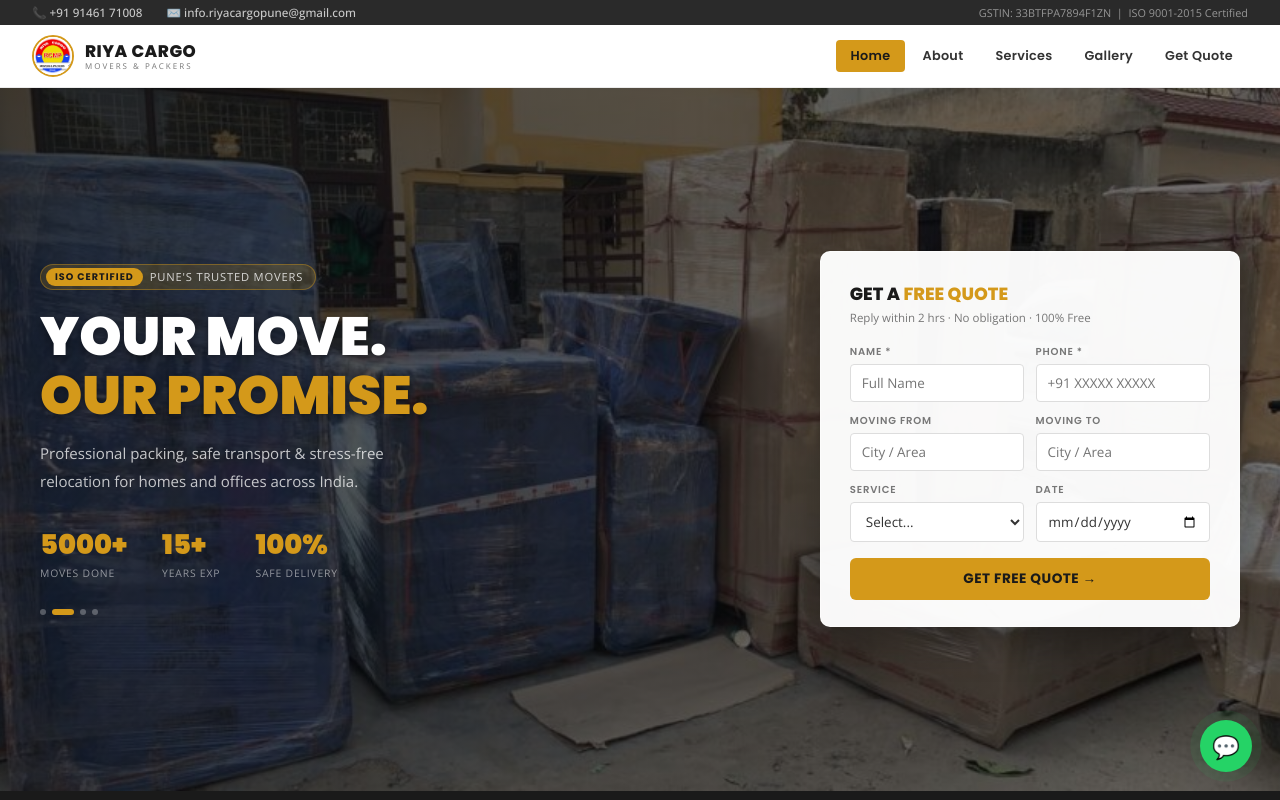
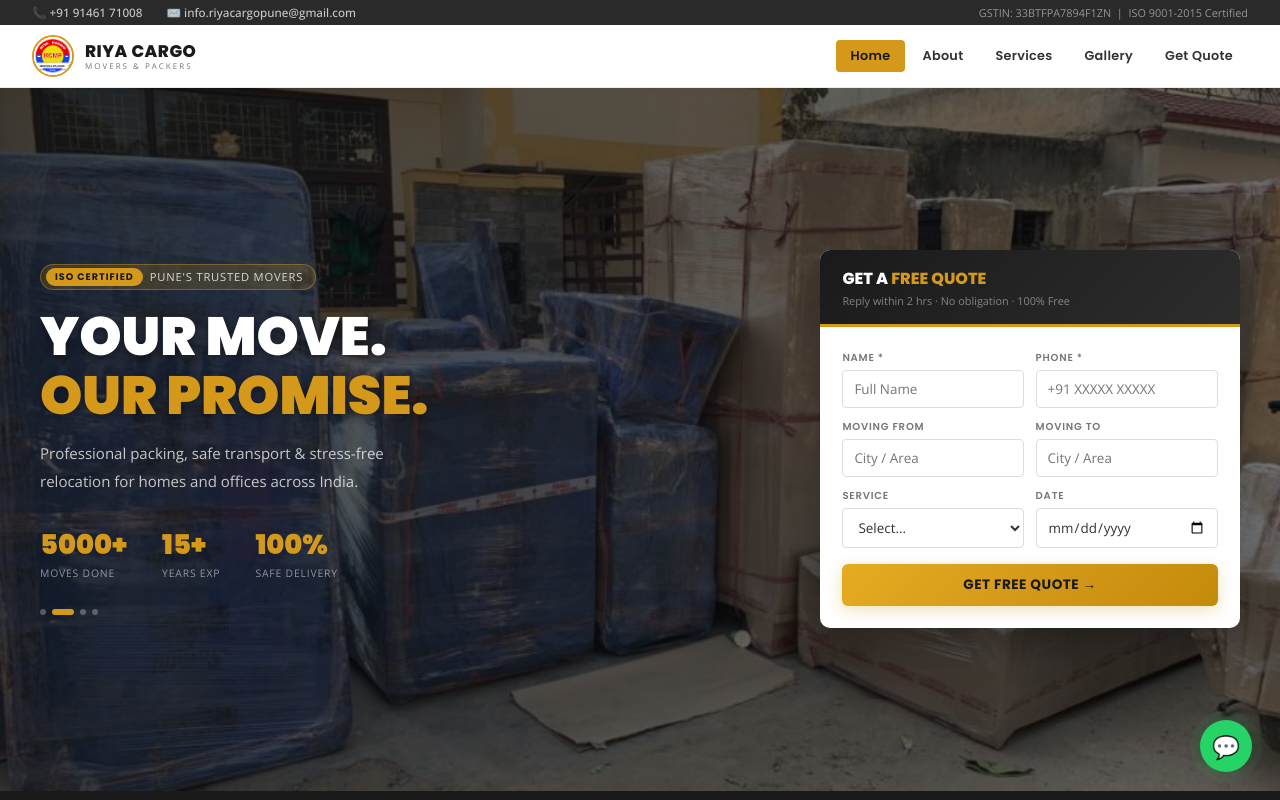
Before and after one commit to mahajan022/Riya-Cargo, a React (Vite) app: page / in a window 1280 px wide. Shown: the top 800 px of the page. Built offline with nearby package versions, Linux system fonts and the light colour scheme.

Commit message:
contactformated

```diff
--- a/src/App.jsx
+++ b/src/App.jsx
@@ -213,10 +213,14 @@ const Hero = ({ setPage }) => {
               <button onClick={()=>setSt("idle")} style={{ marginTop:"1rem", background:"var(--acc)", color:"var(--black)", border:"none", padding:"8px 20px", borderRadius:"4px", cursor:"pointer", ...H, fontWeight:700, fontSize:"0.8rem" }}>Submit Again</button>
             </div>
           ):(
-            <div style={{ background:"rgba(255,255,255,0.97)", backdropFilter:"blur(16px)", borderRadius:"10px", padding:"1.8rem 1.8rem 1.6rem", boxShadow:"0 12px 40px rgba(0,0,0,0.3)", border:"1px solid rgba(255,255,255,0.6)" }}>
-              <div style={{ ...H, fontWeight:800, fontSize:"1.1rem", color:"var(--black)", marginBottom:"0.2rem" }}>GET A <span style={{ color:"var(--acc)" }}>FREE QUOTE</span></div>
-              <div style={{ ...B, fontSize:"0.72rem", color:"var(--grey)", marginBottom:"1.2rem" }}>Reply within 2 hrs · No obligation · 100% Free</div>
-              {/* 2-col grid for fields */}
+            <div style={{ background:"white", borderRadius:"10px", overflow:"hidden", boxShadow:"0 12px 40px rgba(0,0,0,0.3)" }}>
+              {/* Dark header strip */}
+              <div style={{ background:"linear-gradient(135deg, #1a1a1a, #2d2d2d)", padding:"1rem 1.4rem", borderBottom:"3px solid var(--acc)" }}>
+                <div style={{ ...H, fontWeight:800, fontSize:"1rem", color:"white", marginBottom:"0.15rem" }}>GET A <span style={{ color:"var(--acc)" }}>FREE QUOTE</span></div>
+                <div style={{ ...B, fontSize:"0.68rem", color:"rgba(255,255,255,0.45)" }}>Reply within 2 hrs · No obligation · 100% Free</div>
+              </div>
+              {/* Form fields */}
+              <div style={{ padding:"1.4rem" }}>
               <div style={{ display:"grid", gridTemplateColumns:"1fr 1fr", gap:"0.7rem" }}>
                 <div><label style={{...lbl, color:"var(--grey)"}}>Name *</label><input style={inp} placeholder="Full Name" value={form.name} onChange={e=>setForm({...form,name:e.target.value})} /></div>
                 <div><label style={{...lbl, color:"var(--grey)"}}>Phone *</label><input style={inp} placeholder="+91 XXXXX XXXXX" value={form.phone} onChange={e=>setForm({...form,phone:e.target.value})} /></div>
@@ -234,11 +238,12 @@ const Hero = ({ setPage }) => {
                 </div>
                 <div><label style={{...lbl, color:"var(--grey)"}}>Date</label><input type="date" style={inp} value={form.date} onChange={e=>setForm({...form,date:e.target.value})} /></div>
               </div>
-              <button onClick={submit} disabled={st==="sending"} style={{ width:"100%", marginTop:"1rem", background:st==="sending"?"#bbb":"var(--acc)", color:"var(--black)", border:"none", padding:"11px", cursor:st==="sending"?"not-allowed":"pointer", borderRadius:"6px", ...H, fontWeight:700, fontSize:"0.85rem", letterSpacing:"0.5px", textTransform:"uppercase", transition:"background 0.2s" }}
-                onMouseEnter={e=>{ if(st!=="sending") e.currentTarget.style.background="var(--accd)"; }}
-                onMouseLeave={e=>{ if(st!=="sending") e.currentTarget.style.background="var(--acc)"; }}>
+              <button onClick={submit} disabled={st==="sending"} style={{ width:"100%", marginTop:"1rem", background:st==="sending"?"#ccc":`linear-gradient(135deg, #e6ac20, var(--acc), #c48a0a)`, color:"#1a1a1a", border:"none", padding:"11px", cursor:st==="sending"?"not-allowed":"pointer", borderRadius:"6px", ...H, fontWeight:700, fontSize:"0.85rem", letterSpacing:"0.5px", textTransform:"uppercase", transition:"all 0.25s", boxShadow:"0 4px 15px rgba(212,153,26,0.3)" }}
+                onMouseEnter={e=>{ if(st!=="sending"){ e.currentTarget.style.boxShadow="0 6px 22px rgba(212,153,26,0.5)"; e.currentTarget.style.transform="translateY(-2px)"; }}}
+                onMouseLeave={e=>{ if(st!=="sending"){ e.currentTarget.style.boxShadow="0 4px 15px rgba(212,153,26,0.3)"; e.currentTarget.style.transform="translateY(0)"; }}}>
                 {st==="sending"?"Sending...":"Get Free Quote →"}
               </button>
+              </div>
             </div>
           )}
         </div>
```
